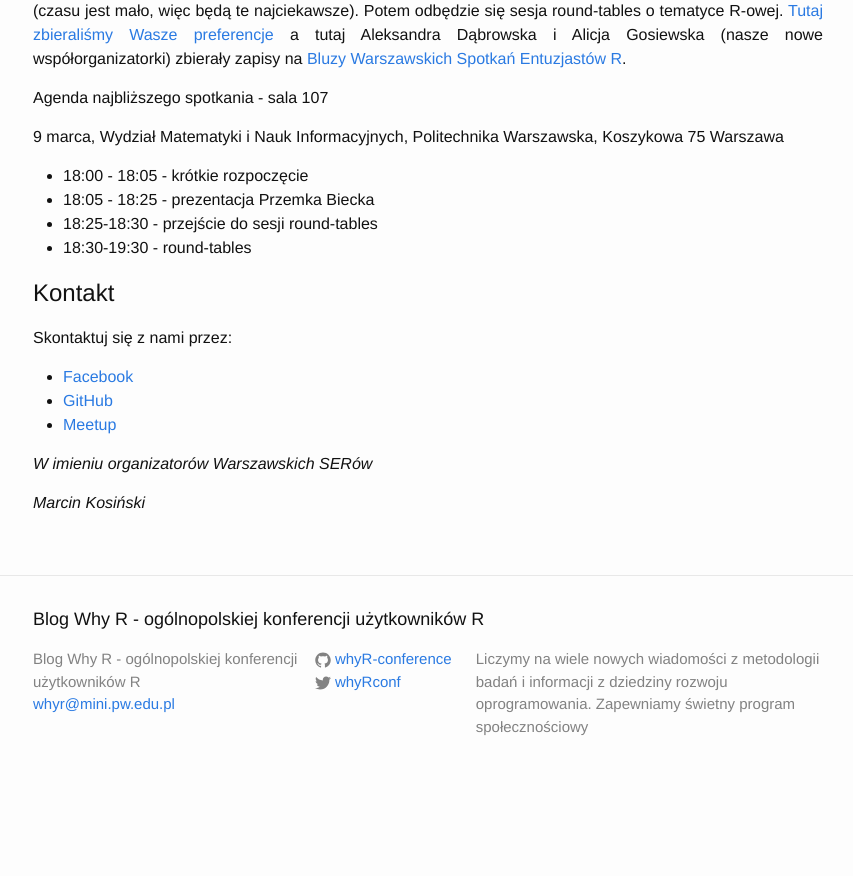
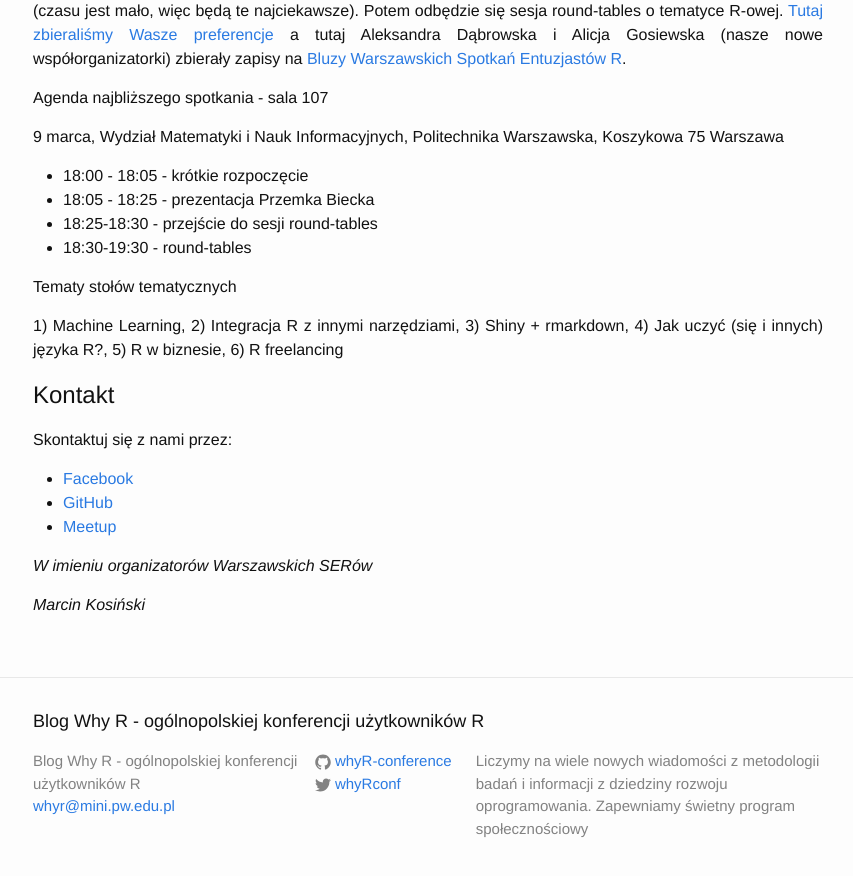
Before and after one commit to WhyR2017/blog, a Jekyll site: the page built from _posts/2017-03-07-SER.md, in a window 1280 px wide and 900 px high, scrolled down 1113 px. Shown: the top 876 px of the window, without its empty margins (212-1065 px from the left). Built offline with Jekyll 4.4.1, drawn with Linux system fonts in a browser that asks for light colours; comment, search, counter and statistics services are not loaded; before the commit the page ends 1911 px from its top, so only the background shows below that.

Commit message:
tematy sesji tematycznych na ser

```diff
--- a/_posts/2017-03-07-SER.md
+++ b/_posts/2017-03-07-SER.md
@@ -34,6 +34,16 @@
 - 18:25-18:30 - przejście do sesji round-tables
 - 18:30-19:30 - round-tables
 
+Tematy stołów tematycznych
+
+1) Machine Learning,
+2) Integracja R z innymi narzędziami,
+3) Shiny + rmarkdown,
+4) Jak uczyć (się i innych) języka R?,
+5) R w biznesie,
+6) R freelancing
+
+
 # Kontakt
 
 Skontaktuj się z nami przez:
```
